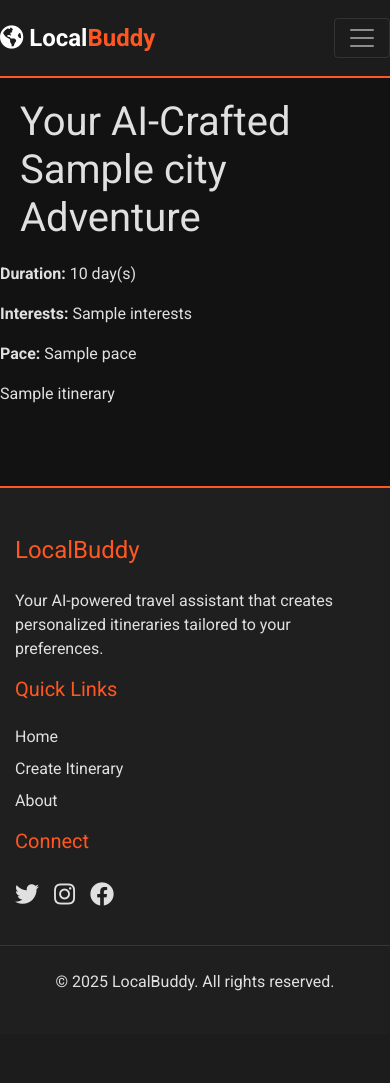
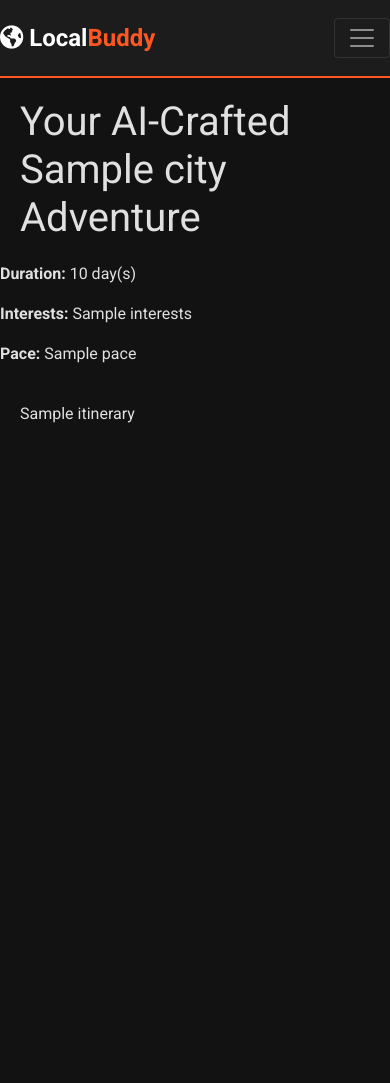
Before and after one commit to PaoloCremo/travelBuddy, a Flask app: template templates/itinerary.html in a window 390 px wide. Shown: the top 1083 px of the page. Before the commit the page ends 991 px from the top, so only its background shows below. Run offline with Flask 3, Linux system fonts and the light colour scheme; the template is opened without the code that fills it: most values are stand-ins (such as "Sample title", 1, 10 or a date in 2020); some libraries are stand-ins or nearby versions.

Commit message:
MVP version 1

```diff
--- a/app.py
+++ b/app.py
@@ -37,14 +37,15 @@ def create_itinerary():
         duration = int(request.form.get('duration'))
         pace = request.form.get('pace')
 
-        itinerary = generate_ai_itinerary(city, interests, duration, pace)
+        itinerary, stops = generate_ai_itinerary(city, interests, duration, pace)
 
         return render_template('itinerary.html',
                                itinerary=itinerary,
                                city=city,
                                duration=duration,
                                interests=interests,
-                               pace=pace)
+                               pace=pace,
+                               stops=stops)
     return render_template('create_itinerary.html')
 
 def generate_ai_itinerary(city, interests, duration, pace):
@@ -52,42 +53,45 @@ def generate_ai_itinerary(city, interests, duration, pace):
     main AI place
     call all AI agents and write a complete response
     Agents:
-    0. get city weather
-    1. generate_first_draft
-    2. get_stops
-    3. validate_stops
-    4. create_itinerary_map
-    5. format_itinerary
+    1. get city weather
+    2. generate_first_draft
+    3. get_stops
+    4. validate_stops
+    5. create_itinerary_map
+    6. format_itinerary
     '''
-    # map_url, first_draft, stops = generate_google_map_url(city, interests, duration, pace)
+
+    # 1. get city weather
     weather = get_city_weather(city)
-    map_url, first_draft, stops = create_itinerary_map(city, interests, duration, pace, weather)
+
+    # 2. generate_first_draft
+    first_draft = generate_first_draft(city, interests, duration, pace, weather)
+
+    # 3. get_stops
+    stops_0 = get_stops(first_draft)
+
+    # 4. validate_stops
+    stops = validate_stops(stops_0, city)
+    stops = stops.replace('&', 'and')
+    # stop_list = stops.split(':')[-1].split(';')
+    # stops = [stop.replace("\n", "").replace('&', 'and').strip().replace(' ', '+') for stop in stop_list]
+
+    # 5. format itinerary
     final_draft = format_itinerary(first_draft, stops, city, interests, duration, pace, weather)
 
-    itinerary = f"""
-    <div class="itinerary-container">
 
-    <!-- Left column for text content -->
-    <div class="itinerary-text">
-    {final_draft}
-    </div>
-    <div class="map-container">
-
-    <!-- Right column for map -->
-    </br>
-    <iframe src="{map_url}" width="600" height="450" style="border:0;" allowfullscreen="" loading="lazy"></iframe>
-    </div>
-    </div>
-    """
-
-    return itinerary
+    return final_draft, stops
 
 def get_city_weather(city):
     """
     Get the weather of a city.
     """
 
-    lat, long = get_lat_long_from_address(city)
+    try:
+        lat, long = get_lat_long_from_address(city)
+    except:
+        lat, long = get_lat_long_from_google(city)
+
     url = f"https://api.open-meteo.com/v1/forecast?latitude={lat}&longitude={long}&current_weather=true"
 
     resp = requests.get(url)
@@ -136,8 +140,7 @@ def generate_first_draft(city, interests, duration, pace, weather):
     # chat_history.append((user_message, response))
     return response
 
-def get_stops(city, interests, duration, pace, weather):
-    first_drat = generate_first_draft(city, interests, duration, pace, weather)
+def get_stops(first_draft):
 
     chatbot_prompt = f"""
     Get the stops from the first draft and format them following the instructions below:
@@ -150,7 +153,7 @@ def get_stops(city, interests, duration, pace, weather):
     ** don't add anything else to your response. Just the list of stops **
 
     Here is the first draft:
-    {first_drat}
+    {first_draft}
     """
 
     response = client.chat.completions.create(
@@ -161,15 +164,15 @@ def get_stops(city, interests, duration, pace, weather):
 
     # 4. Append the response and image to the chat history
     # chat_history.append((user_message, response))
-    return response, first_drat
+    return response
 
-def validate_stops(city, interests, duration, pace, weather):
-    stops, first_draft = get_stops(city, interests, duration, pace, weather)
+def validate_stops(stops, city):
 
     chatbot_prompt = f"""
     Get the stops from here: {stops} and validate them following the instructions below:
     ## Instructions:
-    1. Check if the stops are real places. Not things to do, e.g. "lunch break" is NOT ok
+    0. Check that the stopps are in the right city, i.e. {city}
+    1. Check if the stops are real places. Not things to do, e.g. "lunch break" is NOT ok. But museums, parks, restaurants etc. are ok!
     2. Check if there are no duplicates in the list of stops
     3. Check if the stops are in the right city
     4. Check if the order of the stops make sense. Don't go back and forth in the city. Each stop should be next to the previous one.
@@ -178,7 +181,10 @@ def validate_stops(city, interests, duration, pace, weather):
 
     Important! Write your response in the following format:
     'Exaplanation: explanation.
-    List of Stops: stop1, city, country; stop2, city, country; etc.'
+     Other stuff, like stops removed.
+     List of Stops: stop1, city, country; stop2, city, country; etc.'
+
+    IMPORTANT! Do not add anything else after the list of stops!
     """
 
     response = client.chat.completions.create(
@@ -187,64 +193,32 @@ def validate_stops(city, interests, duration, pace, weather):
     )
     response = response.choices[0].message.content
 
-    return response, first_draft
+    return response
 
-def create_itinerary_map(city, interests, duration, pace, weather, mode="walking"):
-    """
-    Create an embedded map with an itinerary from a list of stops.
+@app.route('/get_map_url', methods=['GET'])
+def get_map_url():
+    # city = request.args.get('city')
+    stops_verb = request.args.get('stops')
+    mode = request.args.get('mode', 'walking')
+    # Build the map URL on the server side with your API key
 
-    Args:
-        api_key (str): Google Maps API key
-        stops (list): List of stop names or addresses
-        mode (str): Travel mode (driving, walking, bicycling, transit)
-
-    Returns:
-        folium.Map: Map object that can be saved as HTML
-    """
-    # Initialize Google Maps client
-    stops_verb, first_draft = validate_stops(city, interests, duration, pace, weather)
+    # stops_verb, _ = validate_stops(city, interests, duration, pace, weather)
     stop_list = stops_verb.split(':')[-1].split(';')
-    stops = [stop.replace("\n", "").replace('&', 'and').strip().replace(' ', '+') for stop in stop_list]
-    way_points = '|'.join(stops[1:-1])
+    stops_fin = [stop.replace("\n", "").replace('&', 'and').strip().replace(' ', '+') for stop in stop_list]
+    way_points = '|'.join(stops_fin[1:-1])
 
     base_url = 'https://www.google.com/maps/embed/v1/directions'
     api_key = google_map_api_key
-    '&origin=San+Francisco&destination=Los+Angeles&waypoints=In-N-Out+Burger,+San+Jose|Fresno&mode=driving'
 
     my_map = (
     f"{base_url}?key={api_key}"
-    f"&origin={stops[0]}"
-    f"&destination={stops[-1]}"
+    f"&origin={stops_fin[0]}"
+    f"&destination={stops_fin[-1]}"
     f"&waypoints={way_points}"
     f"&mode={mode}"
     )
 
-
-    return my_map, first_draft, stops
-
-def generate_stops_dict(city, interests, duration, pace):
-    stops_verb, first_draft = get_stops(city, interests, duration, pace)
-    stop_list = stops_verb.split(':')[-1].split(";")
-    stops = []
-    for stop in stop_list:
-        stop = stop.replace("\n", "").strip()
-        try:
-            lat, lng = get_lat_long_from_address(stop)
-        except AttributeError:
-            lat, lng = get_lat_long_from_address(city)
-        stop_dict = {
-            "name": stop,
-            "lat": lat,
-            "lng": lng
-        }
-        stops.append(stop_dict)
-
-    return stops, first_draft
-
-def get_lat_long_from_address(address):
-   locator = Nominatim(user_agent='myGeocoder')
-   location = locator.geocode(address)
-   return location.latitude, location.longitude
+    return jsonify({'map_url': my_map})
 
 def format_itinerary(first_draft, stops, city, interests, duration, pace, weather):
 
@@ -292,5 +266,73 @@ def format_itinerary(first_draft, stops, city, interests, duration, pace, weathe
 
     return final_draft
 
+def get_lat_long_from_address(address):
+   locator = Nominatim(user_agent='myGeocoder')
+   location = locator.geocode(address)
+   return location.latitude, location.longitude
+
+def get_lat_long_from_google(address):
+
+    response = requests.get(f'https://maps.googleapis.com/maps/api/geocode/json?key={google_map_api_key}&address={address}')
+
+    resp_json_payload = response.json()
+
+    out = resp_json_payload['results'][0]['geometry']['location']
+
+    return out['lat'], out['lng']
+
+# other useful functions
+
+def create_itinerary_map(city, interests, duration, pace, weather, mode="walking"):
+    """
+    Create an embedded map with an itinerary from a list of stops.
+
+    Args:
+        api_key (str): Google Maps API key
+        stops (list): List of stop names or addresses
+        mode (str): Travel mode (driving, walking, bicycling, transit)
+
+    Returns:
+        folium.Map: Map object that can be saved as HTML
+    """
+    # Initialize Google Maps client
+    stops_verb, first_draft = validate_stops(city, interests, duration, pace, weather)
+    stop_list = stops_verb.split(':')[-1].split(';')
+    stops = [stop.replace("\n", "").replace('&', 'and').strip().replace(' ', '+') for stop in stop_list]
+    way_points = '|'.join(stops[1:-1])
+
+    base_url = 'https://www.google.com/maps/embed/v1/directions'
+    api_key = google_map_api_key
+
+    my_map = (
+    f"{base_url}?key={api_key}"
+    f"&origin={stops[0]}"
+    f"&destination={stops[-1]}"
+    f"&waypoints={way_points}"
+    f"&mode={mode}"
+    )
+
+
+    return my_map, first_draft, stops
+
+def generate_stops_dict(city, interests, duration, pace):
+    stops_verb, first_draft = get_stops(city, interests, duration, pace)
+    stop_list = stops_verb.split(':')[-1].split(";")
+    stops = []
+    for stop in stop_list:
+        stop = stop.replace("\n", "").strip()
+        try:
+            lat, lng = get_lat_long_from_address(stop)
+        except AttributeError:
+            lat, lng = get_lat_long_from_address(city)
+        stop_dict = {
+            "name": stop,
+            "lat": lat,
+            "lng": lng
+        }
+        stops.append(stop_dict)
+
+    return stops, first_draft
+
 if __name__ == '__main__':
     app.run(debug=False)
--- a/static/css/style.css
+++ b/static/css/style.css
@@ -1,4 +1,5 @@
 /* static/css/style.css */
+
 :root {
     --primary-color: #ff5722;
     --secondary-color: #03DAC6;
@@ -14,6 +15,16 @@ body {
     color: var(--text-color);
     position: relative;
     min-height: 100vh;
+    margin: 0;
+    padding: 0;
+    display: flex;
+    flex-direction: column;
+}
+
+#content {
+    flex: 1;
+    display: flex;
+    flex-direction: column;
 }
 
 /* Navbar Styling */
@@ -67,7 +78,7 @@ body {
 }
 
 h1 {
-    margin: 20px;  /* Adds 20px margin on all sides */
+    margin: 20px;
 }
 
 /* Jumbotron Styling */
@@ -301,6 +312,7 @@ h1 {
     border-top: 1px solid rgba(255, 255, 255, 0.1);
 }
 
+/* Itinerary Styling */
 .day-container {
     margin: 20px 0;
 }
@@ -309,45 +321,41 @@ h1 {
     margin-bottom: 15px;
 }
 
-.itinerary-text {
-    margin-right: 20px;
-  }
-
-/* Itinerary Styling */
-
 .itinerary-container {
     display: flex;
     flex-direction: row;
     gap: 20px;
-    margin-bottom: 30px;
     margin: 20px;
+    height: calc(100vh - 200px); /* Adjust based on your header/footer height */
+}
+
+.two-column-container {
+    display: flex;
+    flex-direction: row;
+    height: 100%;
 }
 
 .itinerary-text {
-    flex: 3;
+    flex: 0 0 50%;
+    padding-right: 10px;
     overflow-y: auto;
 }
 
 .map-container {
-    flex: 2;
-    position: sticky;
-    top: 20px;
-    height: 100vh;
-    max-height: 600px;
+    flex: 0 0 50%;
+    padding-left: 10px;
+    height: 100%;
 }
 
-  /* For mobile responsiveness */
-  @media (max-width: 768px) {
-    .itinerary-container {
-      flex-direction: column;
+#map-container {
+    width: 100%;
+    height: 100%;
 }
 
-    .map-container {
-      height: 400px;
-      position: relative;
+#map-container iframe {
+    width: 100%;
+    height: 100%;
 }
-  }
-
 
 /* Responsive Adjustments */
 @media (max-width: 768px) {
@@ -362,4 +370,19 @@ h1 {
     .feature-card {
         margin-bottom: 2rem;
     }
+
+    .itinerary-container,
+    .two-column-container {
+        flex-direction: column;
     }
+
+    .itinerary-text,
+    .map-container {
+        flex: 0 0 100%;
+        padding: 0;
+    }
+
+    .itinerary-text {
+        margin-bottom: 20px;
+    }
+}
--- a/templates/itinerary.html
+++ b/templates/itinerary.html
@@ -10,7 +10,33 @@
     <p><strong>Pace:</strong> {{ pace }}</p>
 </div>
 
-<div class="itinerary-content">
-    {{ itinerary | safe }}
+<div class="two-column-container">
+    <div class="itinerary-container">
+        <!-- Left column for text content -->
+        <div class="itinerary-text">
+          {{ itinerary | safe }}
+        </div>
+        <!-- Right column for map -->
+        <div class="map-container">
+            <div id="map-container"></div>
+        </div>
+    </div>
 </div>
+
+<script>
+fetch(`/get_map_url?stops={{ stops | safe }}&mode=walking`)
+  .then(response => response.json())
+  .then(data => {
+    const mapContainer = document.getElementById('map-container');
+    const iframe = document.createElement('iframe');
+    iframe.src = data.map_url;
+    iframe.style.width = '100%';
+    iframe.style.height = '100%';
+    iframe.frameBorder = '0';
+    iframe.style.border = '0';
+    iframe.allowFullscreen = true;
+    mapContainer.appendChild(iframe);
+  });
+</script>
+
 {% endblock %}
```
Lines whose indentation alone changed are shown as unchanged.
